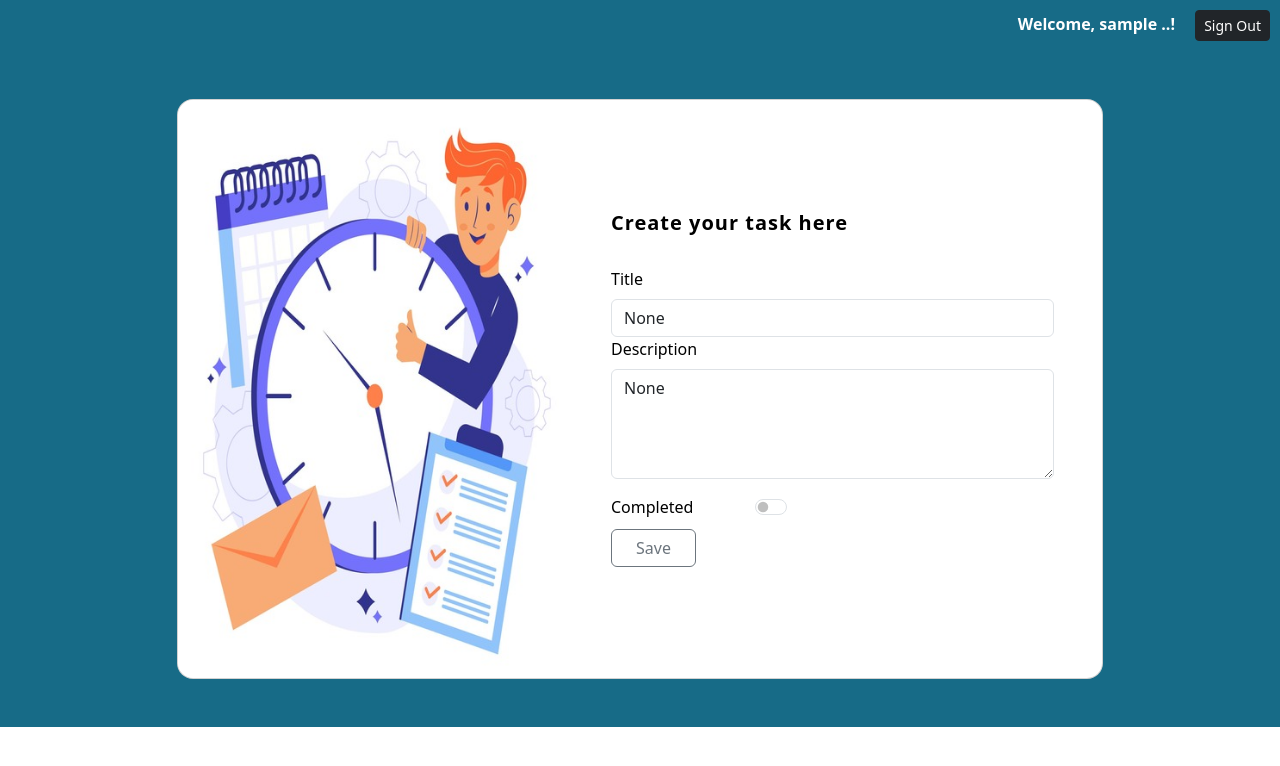
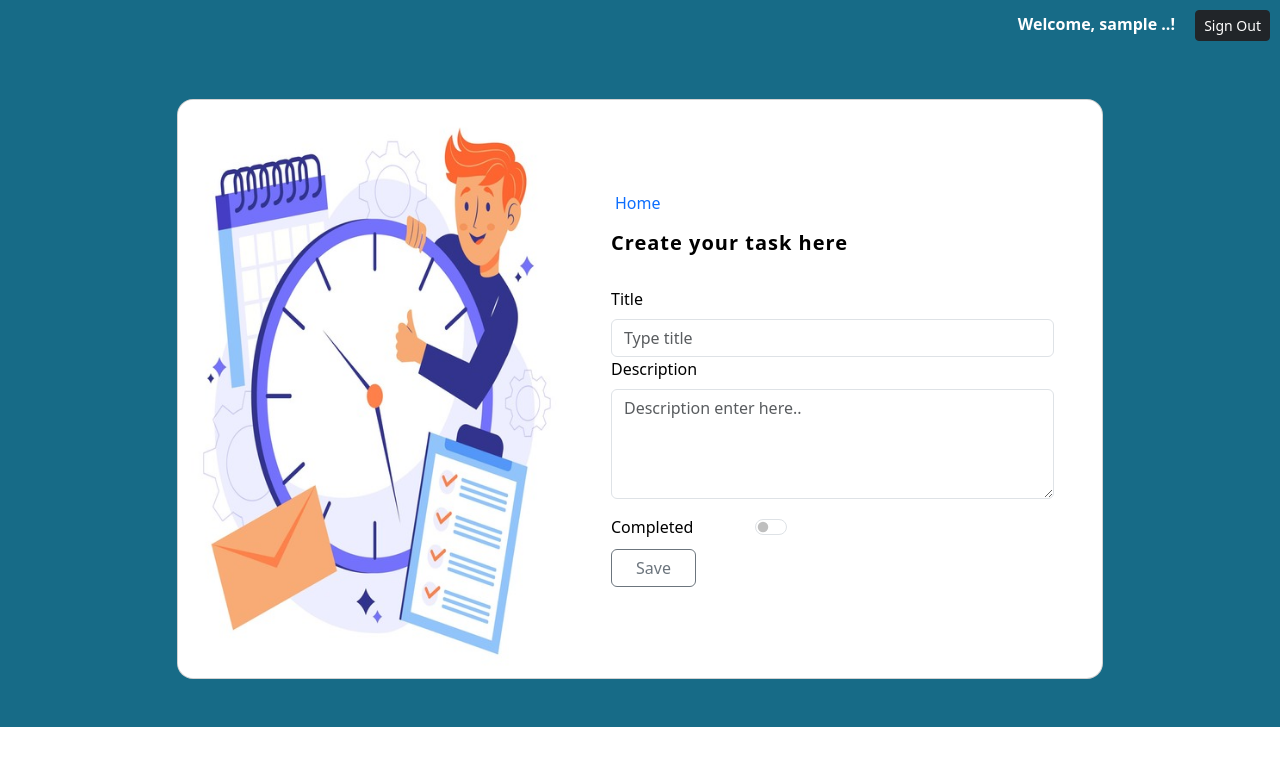
Before and after one commit to milanjakhaniya/todo_auth, a Django app: page /create/ in a window 1280 px wide. Shown: the top 766 px of the page. Run offline with Django 4.2, Linux system fonts and the light colour scheme; the visitor is signed in with stand-in values (Sample User, id 1); some libraries are stand-ins or nearby versions.

Commit message:
breadcrumb added

```diff
--- a/newsite_app/models.py
+++ b/newsite_app/models.py
@@ -1,7 +1,7 @@
 from django.contrib.auth.models import User
 from django.db import models
 class Task(models.Model):
-    title = models.CharField(max_length=200)
+    title = models.CharField(max_length=200,default="")
     description = models.TextField()
     completed = models.BooleanField(default=False)
     user = models.ForeignKey(User, on_delete=models.CASCADE)
--- a/newsite_app/templates/base.html
+++ b/newsite_app/templates/base.html
@@ -30,6 +30,7 @@
       </script>
   </head>
   <body class="bg-white">
+
     <section style="background-color: #176B87;">
       <div style="text-align: right">
         {% if user.is_authenticated %}
@@ -49,10 +50,23 @@
               <div class="row g-0">
                 <div class="col-md-6 col-lg-5 d-none d-md-block">
 
+
                   <img src="{% static 'css/img/banner_1.jpg' %}" alt="Banner" class="img-fluid" style="border-radius: 1rem 0 0 1rem;" />
                 </div>
                 <div class="col-md-6 col-lg-7 d-flex align-items-center">
                   <div class="card-body p-4 p-lg-5 text-black">
+
+                    {% if user.is_authenticated %}
+                      {% url 'task_list' as task_list_url %}
+                      {% if request.path != task_list_url %}
+                        <nav style="--bs-breadcrumb-divider: '>';" aria-label="breadcrumb">
+                          <ol class="breadcrumb">
+                            <li class="breadcrumb-item" ><a style="text-decoration: none;" href="{{ task_list_url }}"><i class="fa fa-home me-1" aria-hidden="true"></i>Home</a></li>
+                          </ol>
+                        </nav>
+                      {% endif %}
+                    {% endif %}
+
                     {% block content %} {% endblock %}
                   </div>
                 </div>
--- a/newsite_app/templates/task_form.html
+++ b/newsite_app/templates/task_form.html
@@ -8,12 +8,21 @@
     <div class="form-group">
         <h5 class="fw-normal mb-3 pb-3" style="letter-spacing: 1px;"> <strong>Create your task here</strong></h5>
         <label for="title_name" class="mb-2">Title</label>
+        {% if form.title.value == '' %}
+        <input type="input" class="form-control" id="title" name="title" placeholder="Type title">
+        {% else %}
         <input type="input" class="form-control" id="title" name="title" value={{form.title.value}} placeholder="Type title">
+        {% endif %}
     </div>
 
     <div class="form-outline">
         <label class="form-label" for="textAreaExample">Description</label>
-        <textarea class="form-control" id="description" name="description" value={{form.description.value}} rows="4">{{form.description.value}}</textarea>
+        {% if form.description.value == None %}
+        <textarea class="form-control" id="description" name="description" rows="4" placeholder="Description enter here.."></textarea>
+        {% else %}
+        <textarea class="form-control" id="description" name="description" value={{form.description.value}} rows="4" placeholder="Description enter here..">{{form.description.value}}</textarea>
+        {% endif %}
+
     </div>
 
     <div class="mt-3 row">
```
